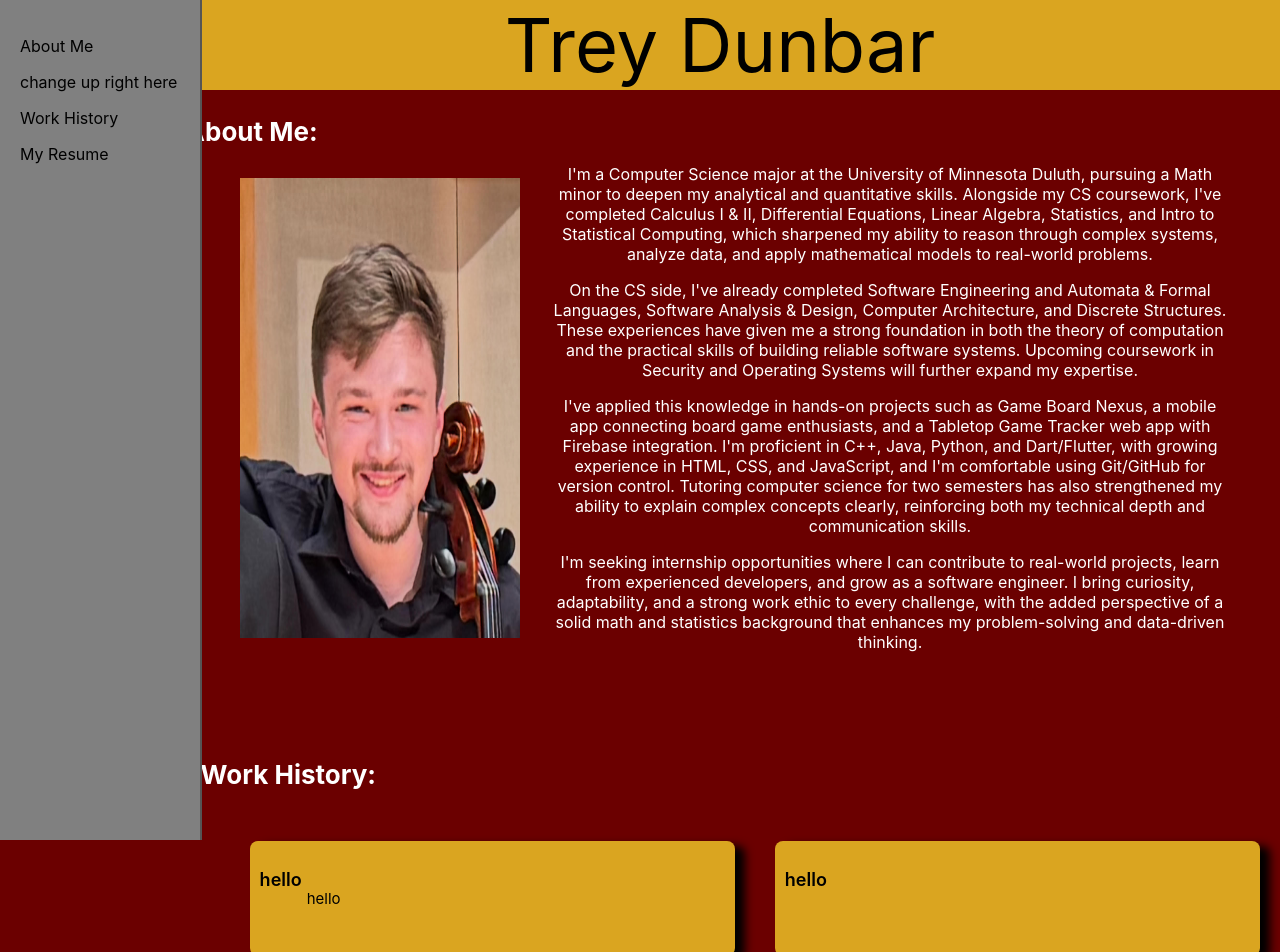
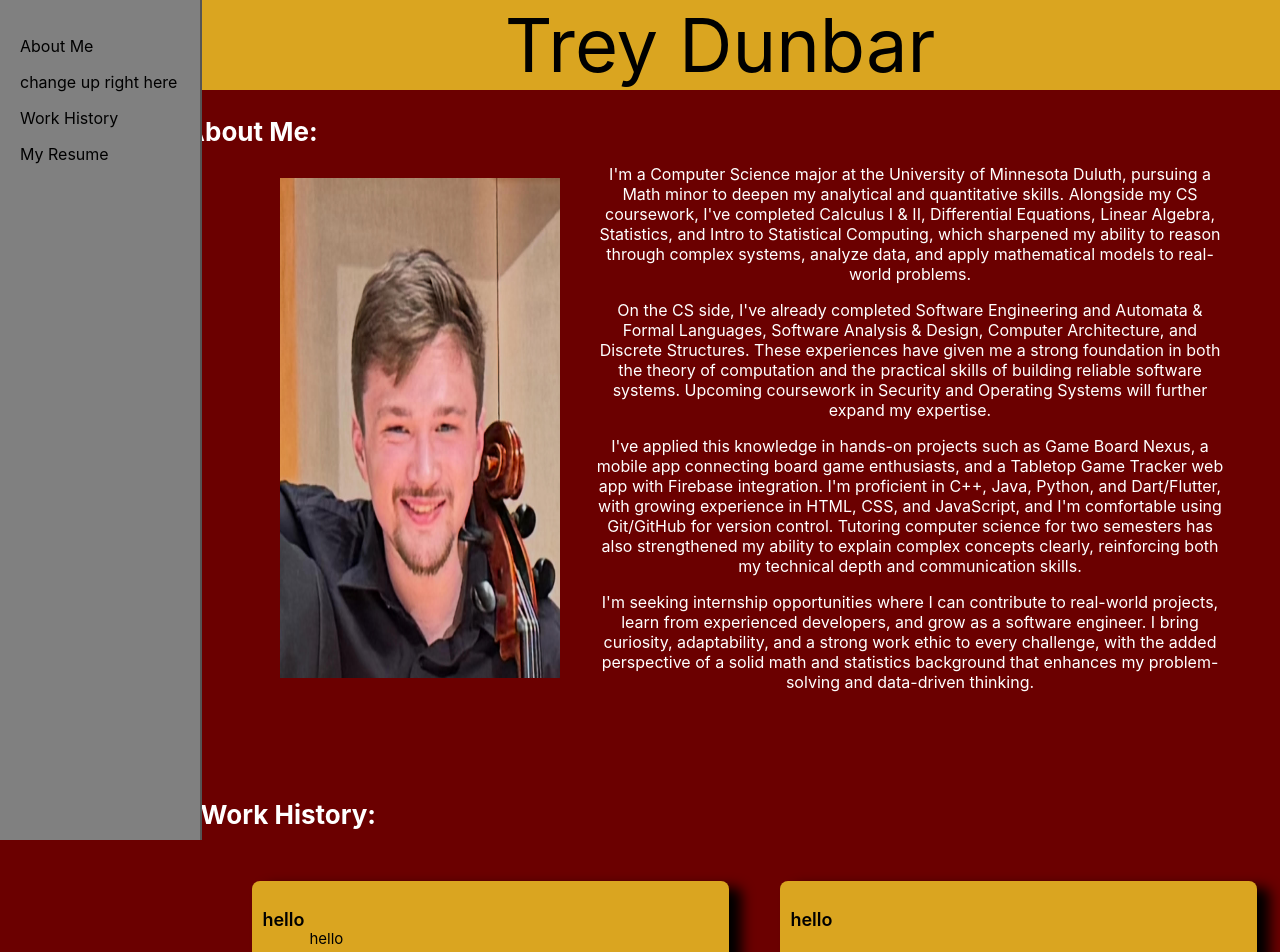
Before and after one commit to dunba149/resumeWebsite, a React (Create React App) app: page / in a window 1280 px wide. Shown: the top 952 px of the page. Built offline with nearby package versions, Linux system fonts and the light colour scheme.

Commit message:
made some format changes

```diff
--- a/src/App.css
+++ b/src/App.css
@@ -18,9 +18,8 @@
 
 .myPicture {
   padding: 30px;
-  background-color:#6b0000;
-  border-radius: 5px;
-  margin-left: calc(auto - 30px);
+  background-color: #6b0000;
+  margin-left: calc(5vmin);
   width: auto;
   height: auto;
 
@@ -34,6 +33,7 @@
   height: auto;
   padding: 30px;
 }
+
 .myDescription {
   display: flex;
   width: auto;
@@ -41,8 +41,9 @@
   background-color: #6b0000;
   padding: 20px;
 }
+
 .MyName {
-  font-size:calc(10px + 8vmin) ;
+  font-size: calc(10px + 8vmin);
   background-color: goldenrod;
 
 }
@@ -59,12 +60,14 @@
   position: fixed;
 
 }
+
 .Resume {
   height: 100vh;
   width: 85vw;
   background-color: #6b0000;
 
 }
+
 .AboutMe {
   font-size: calc(10px + 2vmin);
   display: flex;
@@ -77,8 +80,9 @@
 
 
 }
+
 .ResumeButton {
-  font-style:normal;
+  font-style: normal;
   padding: 10px;
   background-color: goldenrod;
   cursor: pointer;
@@ -86,13 +90,15 @@
   box-shadow: 0 4px 10px black;
 
 }
-.ResumeButton:hover{
+
+.ResumeButton:hover {
   background-color: rgba(218, 165, 32, 0.603);
 }
-.Columns{
+
+.Columns {
   display: grid;
   grid-template-columns: repeat(2, 1fr);
-  gap: 20px;
+  gap: 2vw;
   padding: 10px;
   width: 80.5vw;
   height: auto;
@@ -101,23 +107,25 @@
 
 
 }
+
 .Section {
   display: flex;
   padding: 5px;
   color: black;
   background-color: goldenrod;
   border-radius: 8px;
-  box-shadow: 10px 5px 10px black;
-  margin-left: 10px;
-  margin-right: 10px;
+  box-shadow: 1vw .5vw 1vw black;
+  margin-left: 1vw;
+  margin-right: 1vw;
 
 }
+
 .MainTitleOption {
   display: flex;
   padding: 15px;
   color: black;
   text-align: Left;
-  width: 80.5vw;
+  width: calc(80vmin);
   margin-left: 2vw;
   height: auto;
   font-weight: 700;
@@ -126,7 +134,7 @@
 
 }
 
-.Header{
+.Header {
   display: flex;
   padding: 5px;
   color: black;
```
